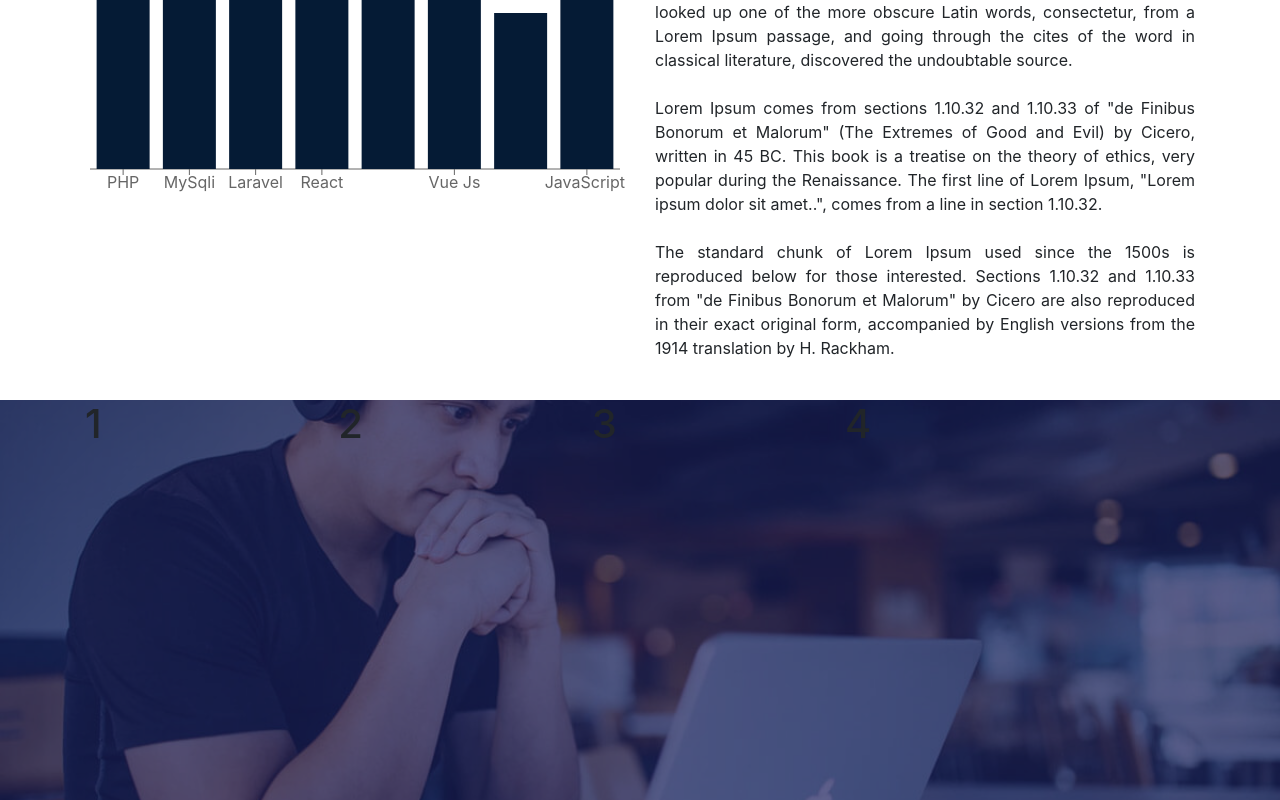
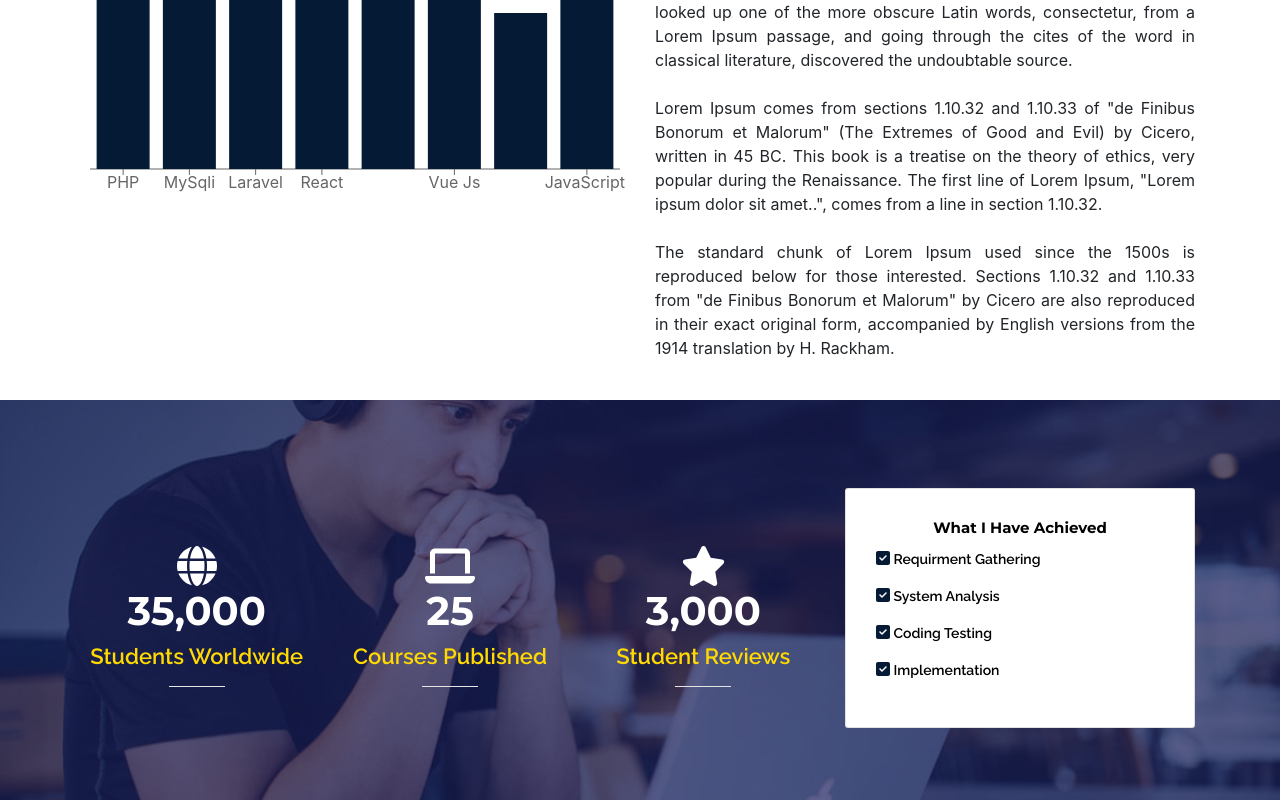
Before and after one commit to wilker22/site_react, a React (Create React App) app: page / in a window 1280 px wide. Shown: the part 1372-2172 px from the top of the page. Built offline with nearby package versions, Linux system fonts and the light colour scheme; a web font is replaced by a local one.

Commit message:
footer sumary

```diff
--- a/package.json
+++ b/package.json
@@ -3,14 +3,19 @@
   "version": "0.1.0",
   "private": true,
   "dependencies": {
+    "@fortawesome/fontawesome-svg-core": "^6.4.0",
+    "@fortawesome/free-solid-svg-icons": "^6.4.0",
+    "@fortawesome/react-fontawesome": "^0.2.0",
     "@testing-library/jest-dom": "^5.16.5",
     "@testing-library/react": "^13.4.0",
     "@testing-library/user-event": "^13.5.0",
     "bootstrap": "^5.3.0",
     "react": "^18.2.0",
     "react-bootstrap": "^2.7.4",
+    "react-countup": "^6.4.2",
     "react-dom": "^18.2.0",
     "react-scripts": "5.0.1",
+    "react-visibility-sensor": "^5.1.1",
     "recharts": "^2.7.1",
     "web-vitals": "^2.1.4"
   },
--- a/src/assets/css/custom.css
+++ b/src/assets/css/custom.css
@@ -134,3 +134,47 @@
     width: 100%;
     background: rgba(27, 31, 92, 0.7);
 }
+
+.countNumber{
+    color: #ffffff;
+    font-family: 'Montserrat',sans-serif;
+    font-weight: 700;
+    font-size: 40px;
+}
+.countTitle{
+    color: #ffd900;
+    font-family: 'Raleway',sans-serif;
+    font-weight: 600;
+    font-size: 22px;
+}
+.countSection{
+    margin-top: 20%;
+}
+
+.cardTitle{
+    color: #000000;
+    font-family: 'Montserrat',sans-serif;
+    font-weight: 700;
+    font-size: 15px;
+}
+.cardSubTitle{
+    color: #000000;
+    font-family: 'Raleway',sans-serif;
+    font-weight: 600;
+    font-size: 14px;
+}
+.workCard{
+    margin-top: 25%;
+    padding: 10px 10px 10px 10px;
+    border-radius: 3px;
+}
+
+
+.iconBullent{
+    color: #051b35;
+    font-size: 16px;
+}
+.iconProject{
+    color: #ffffff;
+    font-size: 40px;
+}
--- a/src/components/Summary/Summary.jsx
+++ b/src/components/Summary/Summary.jsx
@@ -1,5 +1,10 @@
+import { faCheckSquare, faGlobe, faLaptop, faStar } from '@fortawesome/free-solid-svg-icons'
+import { FontAwesomeIcon } from '@fortawesome/react-fontawesome'
 import React, { Component, Fragment } from 'react'
-import { Col, Container, Row } from 'react-bootstrap'
+import { Card, Col, Container, Row } from 'react-bootstrap'
+import CountUp from 'react-countup'
+import VisibilitySensor from 'react-visibility-sensor'
+
 
 export class Summary extends Component {
     render() {
@@ -7,24 +12,70 @@
             <Fragment>
                 <Container fluid="true" className='summaryBanner p-0' >
                     <div className="summaryBannerOverlay">
-                        <Container>
+                        <Container className="text-center">
                             <Row>
                                 <Col lg={8} md={6} sm={12}>
-                                    <Row>
+                                    <Row className="countSection">
                                         <Col>
-                                            <h1>1</h1>
+                                            <FontAwesomeIcon className="iconProject" icon={faGlobe} />
+                                            <h1 className="countNumber">
+                                                <CountUp start={0} end={35000}>
+                                                    {({ countUpRef, start }) => (
+                                                        <VisibilitySensor onChange={start} deleyedCall>
+                                                            <span ref={countUpRef} />
+
+                                                        </VisibilitySensor>
+                                                    )}
+                                                </CountUp>
+                                            </h1>
+                                            <h4 className="countTitle">Students Worldwide</h4>
+                                            <hr className="bg-white w-25" />
                                         </Col>
                                         <Col>
-                                            <h1>2</h1>
+                                            <FontAwesomeIcon className="iconProject" icon={faLaptop} />
+                                            <h1 className="countNumber">
+                                                <CountUp start={0} end={25}>
+                                                    {({ countUpRef, start }) => (
+                                                        <VisibilitySensor onChange={start} deleyedCall>
+                                                            <span ref={countUpRef} />
+                                                        </VisibilitySensor>
+                                                    )}
+                                                </CountUp>
+                                            </h1>
+                                            <h4 className="countTitle">Courses Published</h4>
+                                            <hr className="bg-white w-25" />
                                         </Col>
                                         <Col>
-                                            <h1>3</h1>
+                                            <FontAwesomeIcon className="iconProject" icon={faStar} />
+                                            <h1 className="countNumber">
+                                                <CountUp start={0} end={3000}>
+                                                    {({ countUpRef, start }) => (
+                                                        <VisibilitySensor onChange={start} deleyedCall>
+                                                            <span ref={countUpRef} />
+                                                        </VisibilitySensor>
+                                                    )}
+                                                </CountUp>
+                                            </h1>
+                                            <h4 className="countTitle">Student Reviews</h4>
+                                            <hr className="bg-white w-25" />
                                         </Col>
 
                                     </Row>
                                 </Col>
                                 <Col lg={4} md={6} sm={12}>
-                                    <h1>4  </h1>
+                                    <Card className="workCard" >
+
+                                        <Card.Body>
+                                            <Card.Title className="cardTitle">What I Have Achieved</Card.Title>
+                                            <Card.Text>
+                                                <p className="cardSubTitle text-justify"><FontAwesomeIcon className="iconBullent" icon={faCheckSquare} /> Requirment Gathering </p>
+                                                <p className="cardSubTitle text-justify"><FontAwesomeIcon className="iconBullent" icon={faCheckSquare} /> System Analysis </p>
+                                                <p className="cardSubTitle text-justify"><FontAwesomeIcon className="iconBullent" icon={faCheckSquare} /> Coding Testing </p>
+                                                <p className="cardSubTitle text-justify"><FontAwesomeIcon className="iconBullent" icon={faCheckSquare} /> Implementation </p>
+                                            </Card.Text>
+
+                                        </Card.Body>
+                                    </Card>
                                 </Col>
                             </Row>
                         </Container>
```
Also changed, not shown: 1 other file (tests, documents, lock files or other folders).
